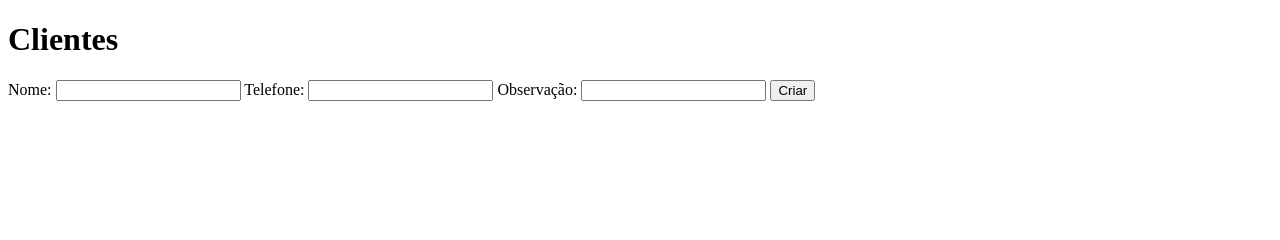
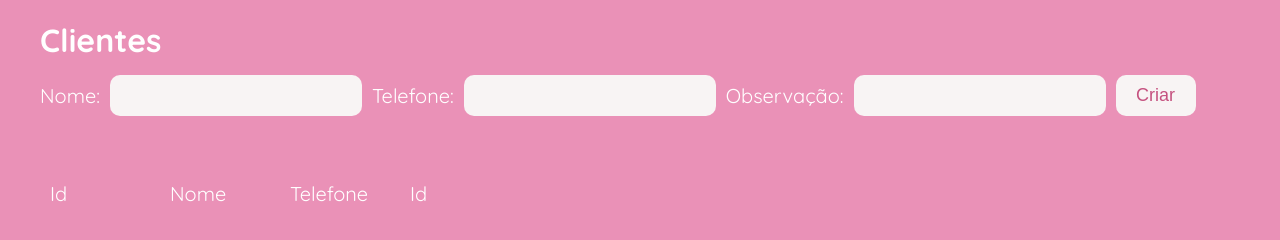
Before and after one commit to jairo-sousa/senac-competicao, a website: page public/index.html in a window 1280 px wide. Drawn offline with nearby package versions, Linux system fonts and the light colour scheme; no server answers.

Commit message:
feat(ux/design): style clientes view

```diff
--- a/models/cliente.js
+++ b/models/cliente.js
@@ -25,7 +25,7 @@ class ClienteModel {
         return this.runQuery(sqlCliente.post, clienteSent)
     }
 
-    update(id ,clienteSent){
+    update(id, clienteSent){
         return this.runQuery(sqlCliente.update, [ clienteSent, id])
     }
 
--- a/public/index.html
+++ b/public/index.html
@@ -1,10 +1,18 @@
 <!DOCTYPE html>
-<html lang="en">
+<html lang="pt-BR">
 
 <head>
     <meta charset="UTF-8">
     <meta name="viewport" content="width=device-width, initial-scale=1.0">
     <title>Estilo & Beleza</title>
+
+    <!-- CSS -->
+    <link rel="stylesheet" href="style.css">
+
+    <!-- FONT QUICKSAND -->
+    <link rel="preconnect" href="https://fonts.googleapis.com">
+    <link rel="preconnect" href="https://fonts.gstatic.com" crossorigin>
+    <link href="https://fonts.googleapis.com/css2?family=Quicksand:wght@300..700&display=swap" rel="stylesheet">
 
     <!-- HTMX CDN -->
     <script src="https://unpkg.com/htmx.org@2.0.4"
@@ -32,7 +40,17 @@
 
             <button hx-post="/cliente" hx-target="#clientes" hx-swap="beforeend">Criar</button>
         </form>
-        <div id="clientes"></div>
+
+        <div class="client-row-header">
+            <ul>
+                <li> Id </li>
+                <li> Nome </li>
+                <li> Telefone </li>
+                <li> Id </li>
+            </ul>
+        </div>
+        <div id="clientes">
+        </div>
     </main>
 </body>
 
--- /dev/null
+++ b/public/style.css
@@ -0,0 +1,103 @@
+:root {
+  font-size: 62.5%;
+}
+
+*{
+    padding: 0;
+    margin: 0;
+    box-sizing: border-box;
+}
+
+li{
+    list-style: none;
+}
+
+body{
+    font-size: 1.6rem;
+    width: 100%;
+    height: 100dvh;
+
+    background-color: #ea91b7;
+    color: #fff;
+
+    font-family: "Quicksand", sans-serif;
+    padding-top: 2rem;
+}
+main{
+    max-width: 120rem;
+    margin: 0 auto;
+
+    display: flex;
+    flex-direction: column;
+    gap: 1.5rem;
+
+    font-weight: 400;
+}
+
+#clientes{
+    display: flex;
+    flex-direction: column;
+
+
+    gap: 1.5rem;
+}
+
+.client-row ul, .client-row-header ul{
+    display: flex;
+    gap: 2rem;
+    font-size: 2rem;
+}
+
+.client-row ul li, .client-row-header ul li{
+    width: 10rem;
+}
+
+.client-row{
+    background-color: #c5517f;
+
+    padding: 1rem;
+    border-radius: 1rem;
+}
+
+.client-row-header{
+
+    margin-top: 4rem;
+    padding: 1rem;
+    border-radius: 1rem;
+}
+
+
+button{
+    background-color: #f8f4f4;
+    border: none;
+    min-width: 8rem;
+    padding: 1rem;
+    border-radius: 1rem;
+    font-size: 1.8rem;
+    color: #c5517f;
+    font-weight: 500;
+}
+
+input{
+    background-color: #f8f4f4;
+    border: none;
+    min-width: 8rem;
+    padding: 1rem;
+    border-radius: 1rem;
+    font-size: 1.8rem;
+    font-weight: 400;
+
+    color: #c5517f;
+
+    outline-color: #c5517f;
+}
+
+label{
+    font-size: 2rem;
+}
+
+form{
+    display: flex;
+    gap: 1rem;
+    align-items: center;
+}
```
Also changed, not shown: controllers/cliente.js (+17 -3 lines).
